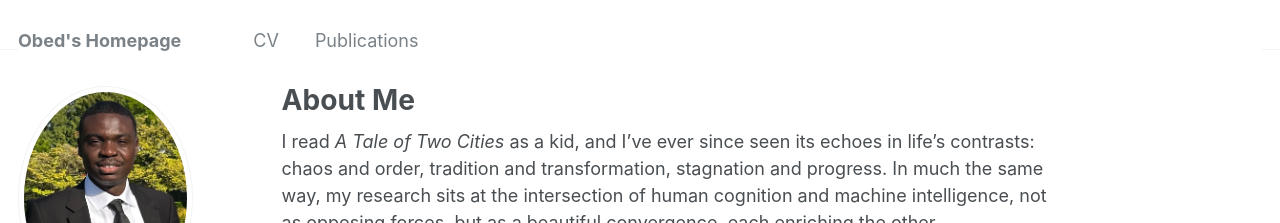
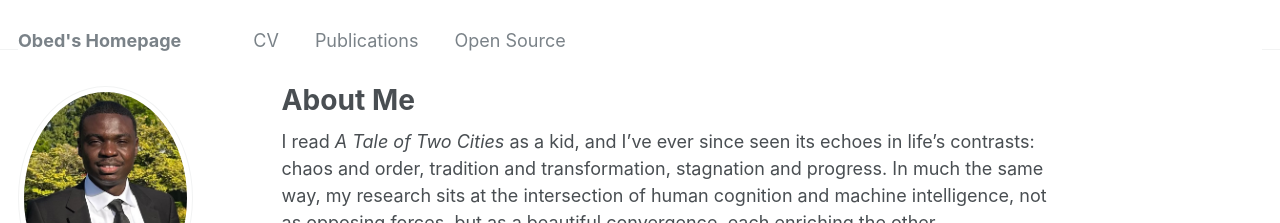
Before and after one commit to ObedDzik/obeddzik.github.io, a Jekyll site: the page built from _pages/about.md, in a window 1280 px wide. Shown: the top 223 px of the page. Built offline with Jekyll 4.4.1, drawn with Linux system fonts in a browser that asks for light colours; some web fonts are replaced.

Commit message:
Add 'Open Source' section to navigation

```diff
--- a/_data/navigation.yml
+++ b/_data/navigation.yml
@@ -7,15 +7,15 @@ main:
     url: /publications/
     # url: https://scholar.google.com/citations?user=F8ypNIcAAAAJ&hl=en&authuser=1
 
+  - title: "Open Source"
+    url: /portfolio/
+
   # - title: "Talks"
   #   url: /talks/
 
   # - title: "Teaching"
   #   url: /teaching/
 
-  # - title: "Portfolio"
-  #   url: /portfolio/
-
   # - title: "Blog Posts"
   #   url: /year-archive/
 
```
